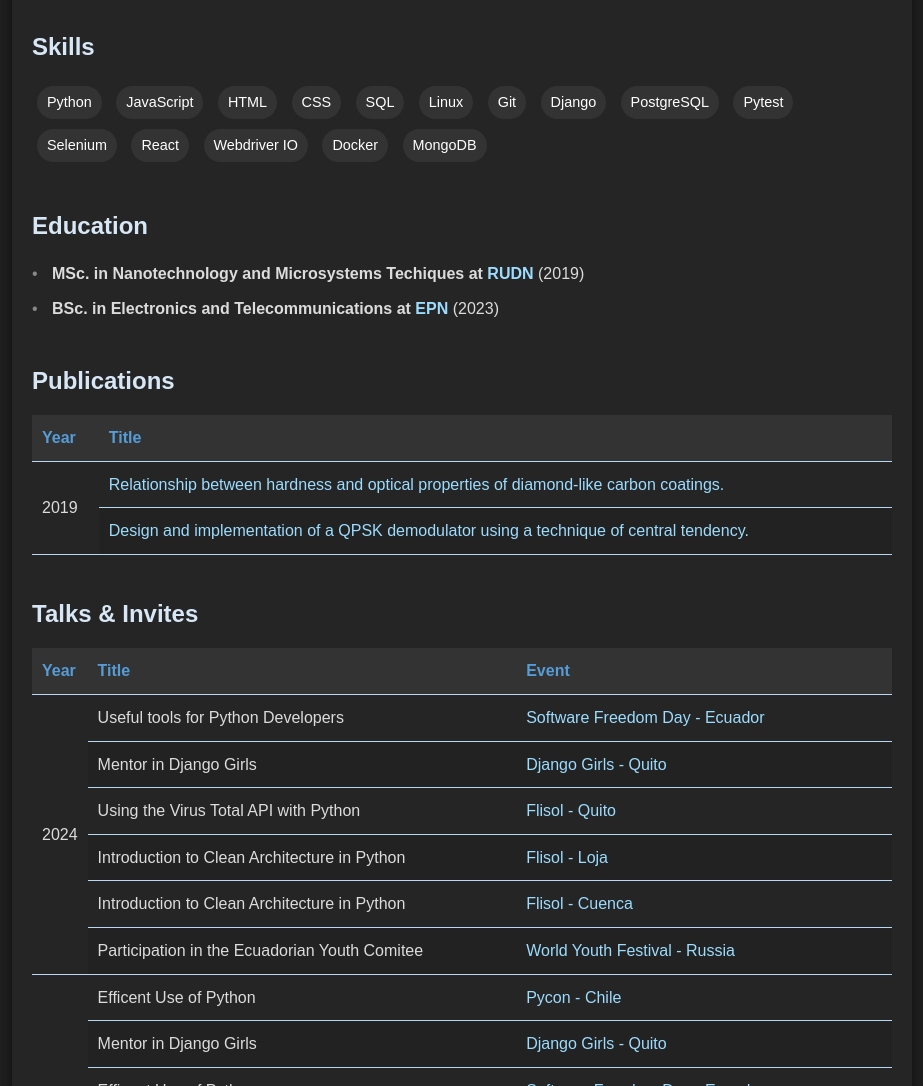
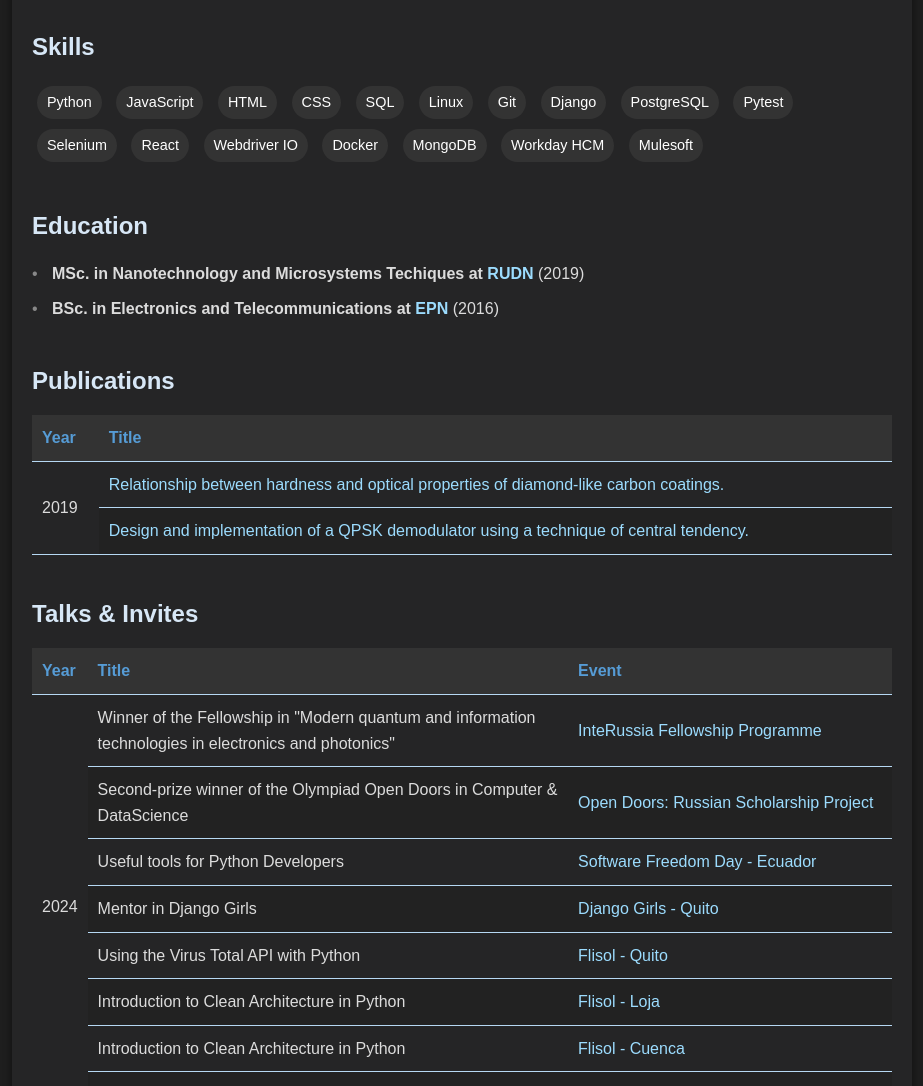
Before and after one commit to nsolano/nelsonsolano.github.io, a plain HTML site: page index.html in a window 1280 px wide. Shown: the part 1000-2086 px from the top of the page, without its empty margins (178-1101 px from the left). Drawn offline with Linux system fonts and the light colour scheme.

Commit message:
Fixing errors

```diff
--- a/index.html
+++ b/index.html
@@ -42,7 +42,7 @@
             <h3>About Me</h3>
             <div class="about-container">
             <div class="shaped"></div>
-            <img src="assets/images/nelson.png" alt="Profile Picture" class="profile-picture">
+            <img src="assets/images/nelson_compress.png" alt="Profile Picture" class="profile-picture">
 
             <p>
                 Hello! I'm a backend developer with a strong passion for technology,
@@ -101,6 +101,8 @@
                 <span>Webdriver IO</span>
                 <span>Docker</span>
                 <span>MongoDB</span>
+                <span>Workday HCM</span>
+                <span>Mulesoft</span>
             </div>
         </section>
 
@@ -108,7 +110,7 @@
             <h3>Education</h3>
             <ul>
                 <li><strong>MSc. in Nanotechnology and Microsystems Techiques at <a href="https://www.rudn.ru/" target="_blank">RUDN</a></strong> (2019)</li>
-                <li><strong>BSc. in Electronics and Telecommunications at <a href="https://epn.edu.ec/" target="_blank">EPN</a></strong> (2023)</li>
+                <li><strong>BSc. in Electronics and Telecommunications at <a href="https://epn.edu.ec/" target="_blank">EPN</a></strong> (2016)</li>
             </ul>
         </section>
 
@@ -145,7 +147,15 @@
           </thead>
           <tbody>
             <tr>
-              <td rowspan="6">2024</td>
+              <td rowspan="8">2024</td>
+              <td>Winner of the Fellowship in "Modern quantum and information technologies in electronics and photonics"</td>
+              <td><a href="https://disk.yandex.ru/i/loOQaK0lrA_2xw" target="_blank">InteRussia Fellowship Programme</a></td>
+            </tr>
+            <tr>
+              <td>Second-prize winner of the Olympiad Open Doors in Computer & DataScience</td>
+              <td><a href="https://disk.yandex.ru/i/7JCYxb3Mbr2w3Q" target="_blank">Open Doors: Russian Scholarship Project</a></td>
+            </tr>
+            <tr>
               <td>Useful tools for Python Developers</td>
               <td><a href="https://openlab.ec/sfdquito-2024" target="_blank">Software Freedom Day - Ecuador</a></td>
             </tr>
```
Also changed, not shown: assets/images/nelson_compress.png (added), 1 other file. Lines whose indentation alone changed are shown as unchanged.
